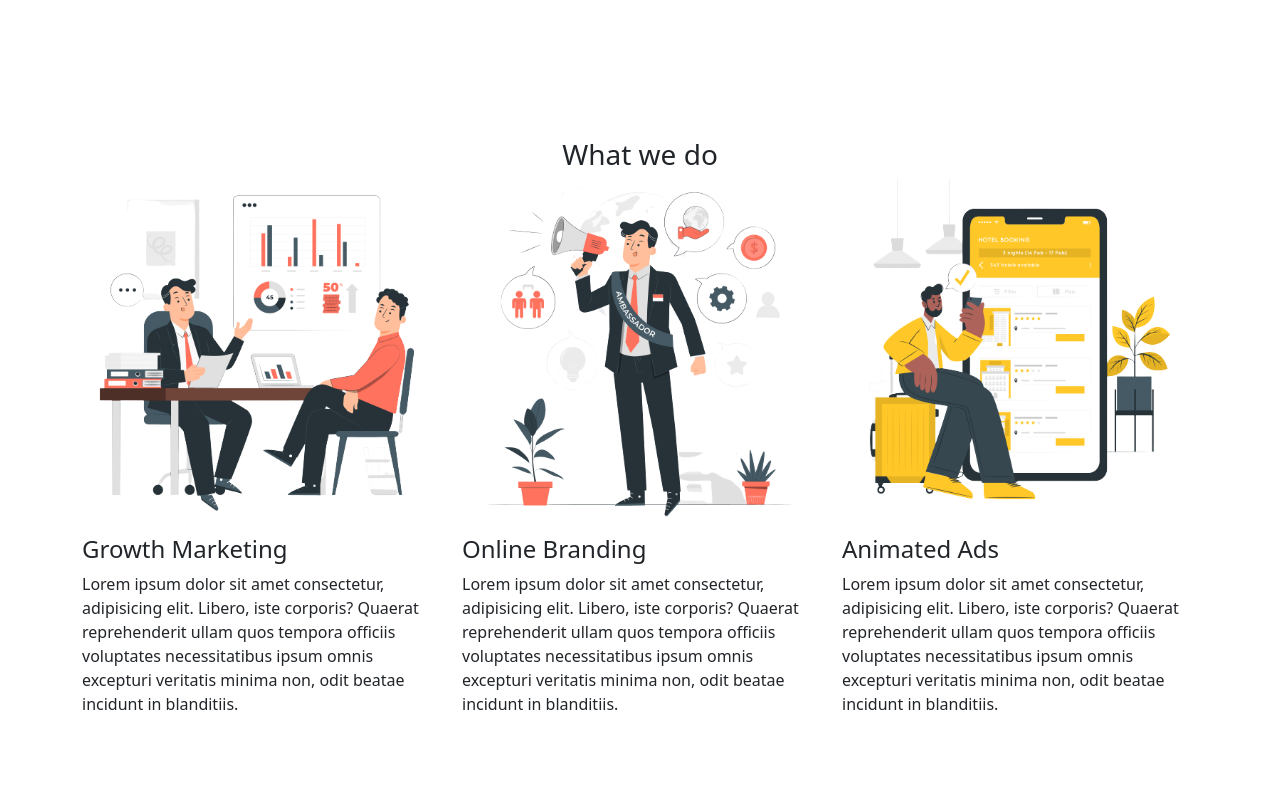
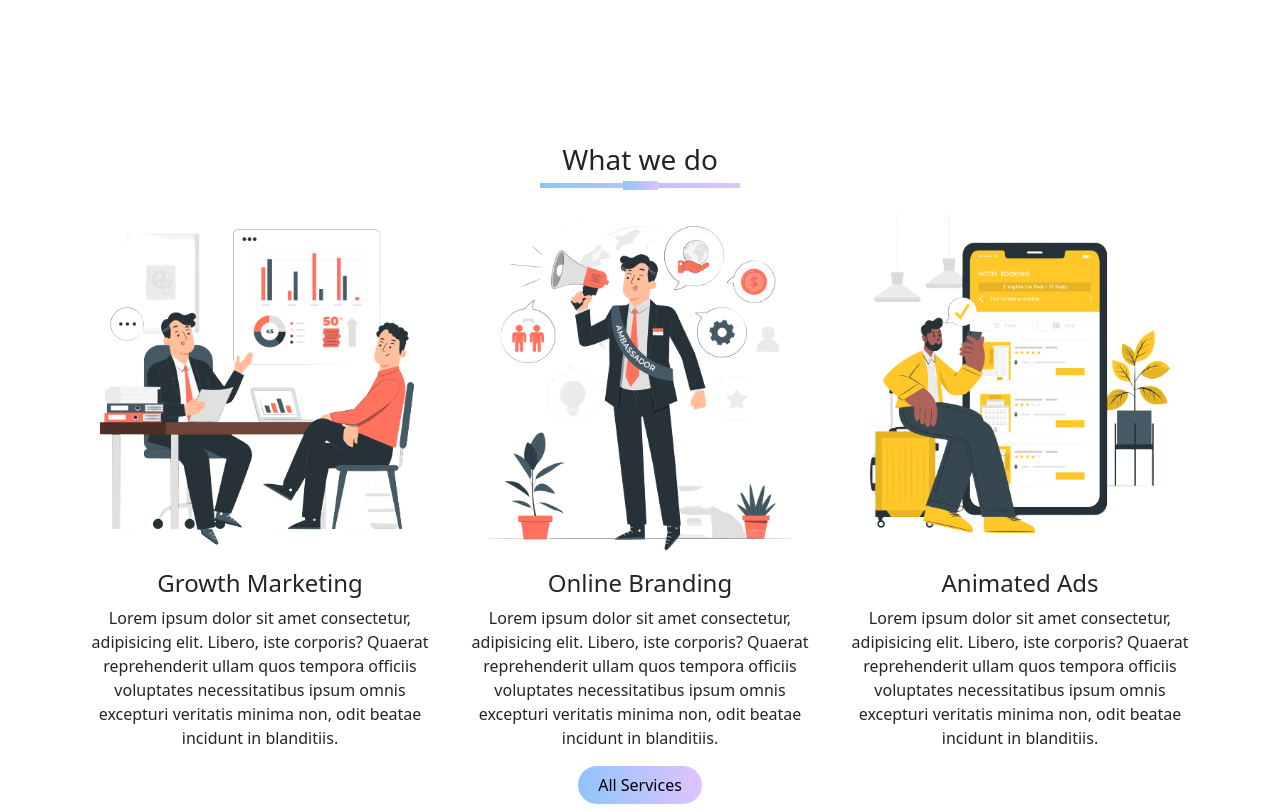
Before and after one commit to SYN606/digital-agency-template, a plain HTML site: page index.html in a window 1280 px wide. Shown: the part 900-1712 px from the top of the page. Before the commit the page ends 1632 px from the top, so only its background shows below. Drawn offline with nearby package versions, Linux system fonts and the light colour scheme.

Commit message:
finaltouch on services

```diff
--- a/index.html
+++ b/index.html
@@ -104,7 +104,7 @@
 
     <!-- services -->
     <section id="services">
-        <div class="container">
+        <div class="container text-center">
             <h3 class="services_heading">What we do</h3>
             <div class="row">
                 <div class="col-md-4">
@@ -129,8 +129,10 @@
                         veritatis minima non, odit beatae incidunt in blanditiis.</p>
                 </div>
             </div>
+            <button type="button" class="btn btn-primary">All Services</button>
         </div>
     </section>
+    <!-- about us -->
 </body>
 <script src='https://cdn.jsdelivr.net/npm/bootstrap@5.3.0-alpha1/dist/js/bootstrap.bundle.min.js'></script>
 
--- a/style.css
+++ b/style.css
@@ -42,13 +42,43 @@ body {
 }
 
 /* services */
-
+#services{
+  margin-bottom: 0.5em;
+}
 .services_heading {
   text-align: center;
+  margin-bottom: 1em;
 }
-
+.services_heading::after,
+.services_heading::before{
+  content: '';
+  background-color: #8ec5fc;
+  background-image: linear-gradient(90deg, #8ec5fc 0%, #e0c3fc 100%);
+  margin-left: auto;
+  margin-right: auto;
+  display: block;
+  height: 5px;
+}
+.services_heading::before{
+  width: 200px;
+  transform: translateY(45px);
+}
+.services_heading::after{
+  width: 35px;
+  height: 9px;
+  transform: translateY(5px);
+}
 .services_img {
   padding-bottom: 1em;
   aspect-ratio: 1 / 1;
   object-fit: cover;
 }
+
+#services .btn-primary{
+  border: none;
+  border-radius: 20px;
+  background-color: #8ec5fc;
+  background-image: linear-gradient(90deg, #8ec5fc 0%, #e0c3fc 100%);
+  color: black;
+  padding: 7px 20px;
+}
```
